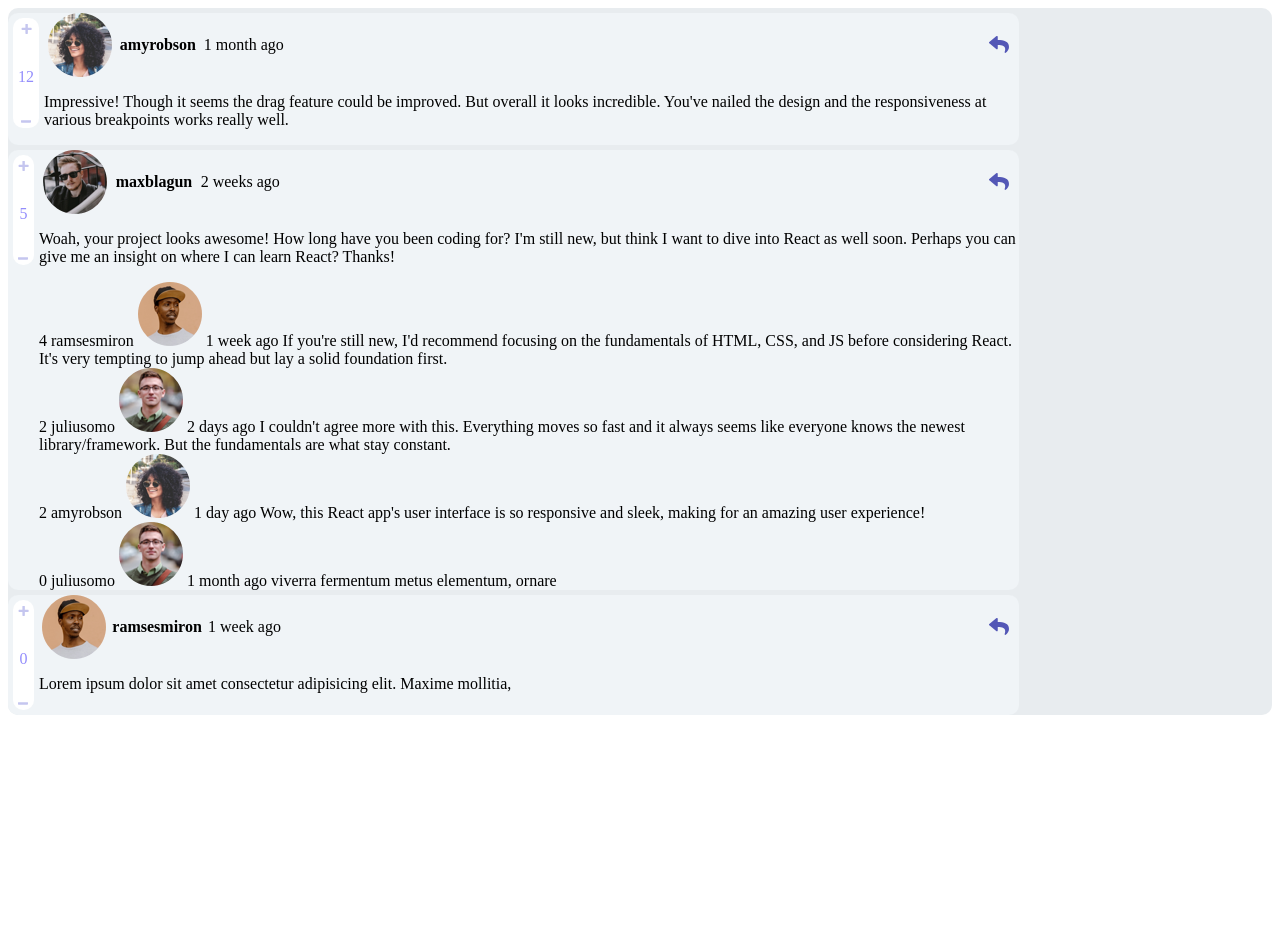
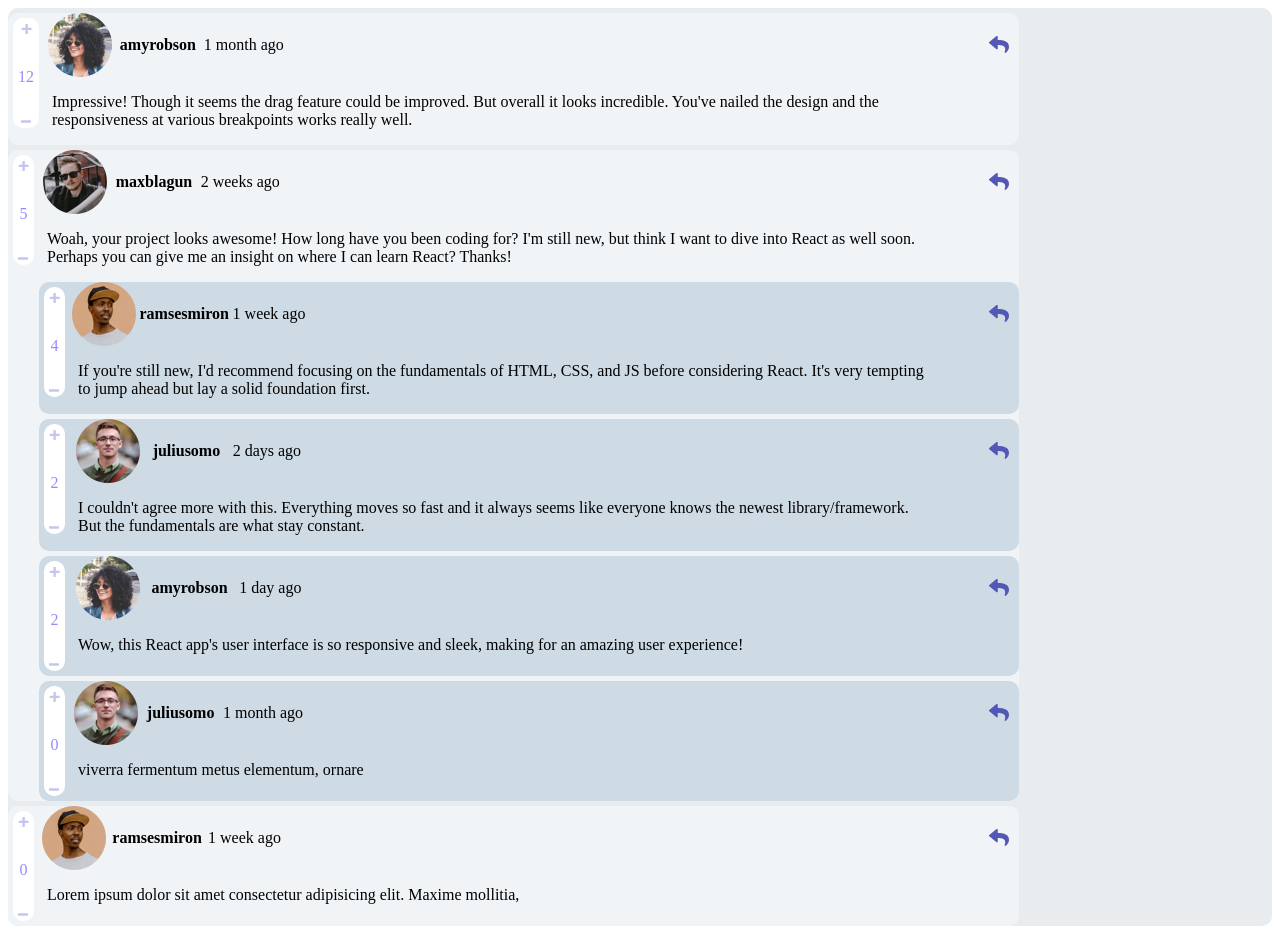
Before and after one commit to shahrzadJavadiKoushesh/AsanPadrakht-Internship, an Angular app in the folder observableInteractiveCommentSection/: page / in a window 1280 px wide. Before the commit the page ends 800 px from the top, so only its background shows below. Built offline with nearby package versions, Linux system fonts and the light colour scheme.

Commit message:
add styles of reply

```diff
--- a/observableInteractiveCommentSection/src/app/comment-list/comment-list.component.html
+++ b/observableInteractiveCommentSection/src/app/comment-list/comment-list.component.html
@@ -16,14 +16,33 @@
         </div>
         <img src="../../assets/images/icon-reply.svg" alt="reply" class="reply-icon">
       </div>
-      <p>{{ comment.content }}</p>
-      <div *ngIf="comment.replies.length > 0" class="reply">
+      <p class="content">{{ comment.content }}</p>
+      <div *ngIf="comment.replies.length > 0">
         <div *ngFor="let reply of comment.replies">
-          {{reply.score}}
-          {{reply.user.username}}
-          <img [src]="reply.user.image.webp" alt="">
-          {{reply.createdAt}}
-          {{reply.content}}
+          <div class="comment reply">
+            <div class="comment-score">
+              <img src="../../assets/images/icon-plus.svg" alt="plus" class="plus">
+              {{reply.score}}
+              <img src="../../assets/images/icon-minus.svg" alt="minus" class="minus">
+            </div>
+
+            <div class="right-part">
+              <div class="comment-header">
+                <div class="user-info">
+                  <img [src]="reply.user.image.webp" alt="">
+                  <b>
+                    {{reply.user.username}}
+                  </b>
+                  {{reply.createdAt}}
+                </div>
+                <img src="../../assets/images/icon-reply.svg" alt="reply" class="reply-icon">
+              </div>
+              <p class="content">
+                {{reply.content}}
+              </p>
+            </div>
+
+          </div>
         </div>
       </div>
     </div>
--- a/observableInteractiveCommentSection/src/app/comment-list/comment-list.component.scss
+++ b/observableInteractiveCommentSection/src/app/comment-list/comment-list.component.scss
@@ -27,10 +27,8 @@
         width: 100%;
         .comment-header{
             display: flex;
-            // width: 100%;
             justify-content: space-between;
             align-items: center;
-            // background-color: red;
             .user-info{
                 display: flex;
                 width: 25%;
@@ -41,8 +39,19 @@
                 height: 100%;
                 width: 20px;
                 padding: 10px;
+                cursor: pointer;
             }
+        }
+
+        .content{
+            width: 90%;
+            margin-left: 8px;
         }
     }
 
+    .reply{
+        width: 100%;
+        background-color:#cedae4;
+    }
+
 }
```
